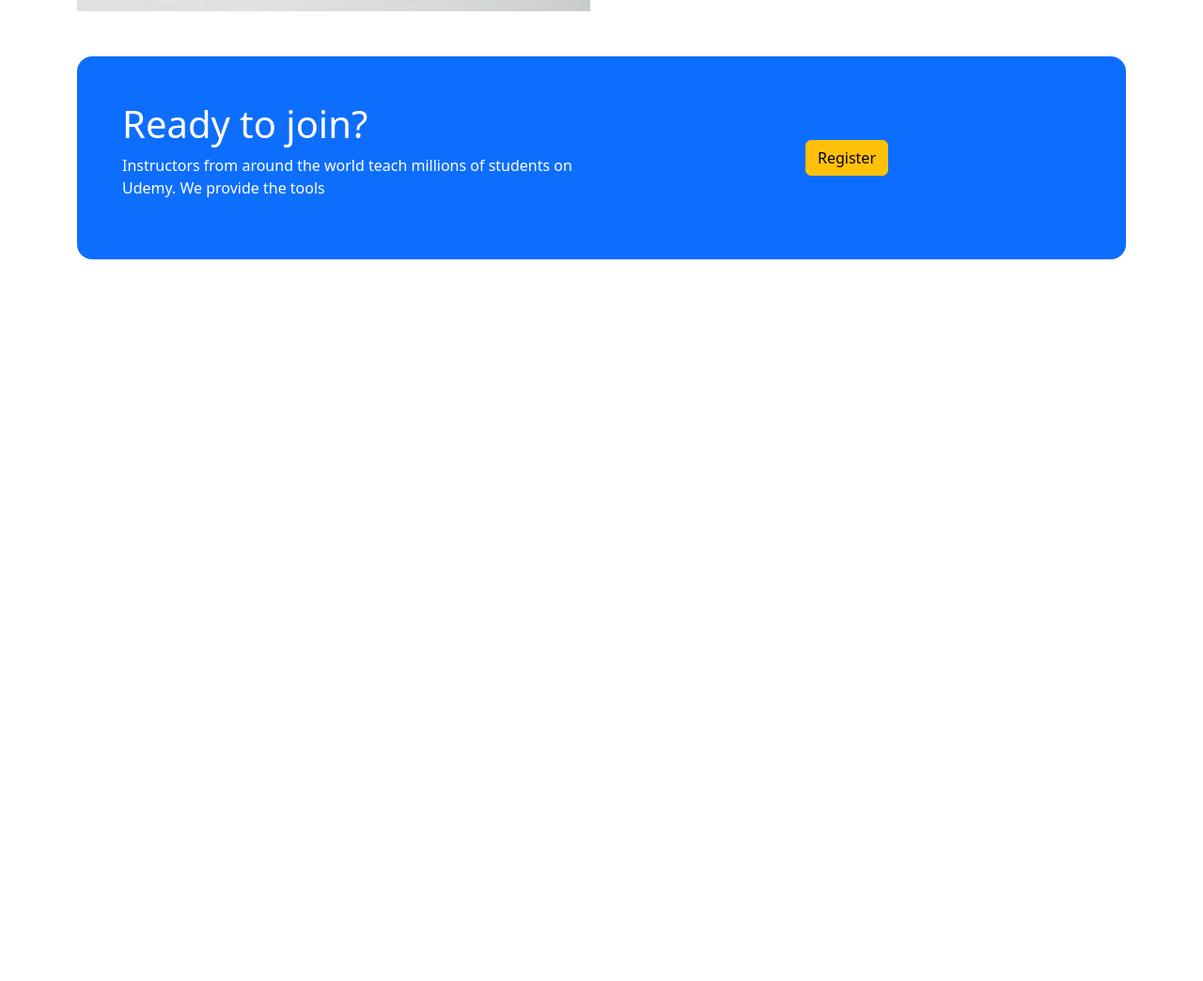
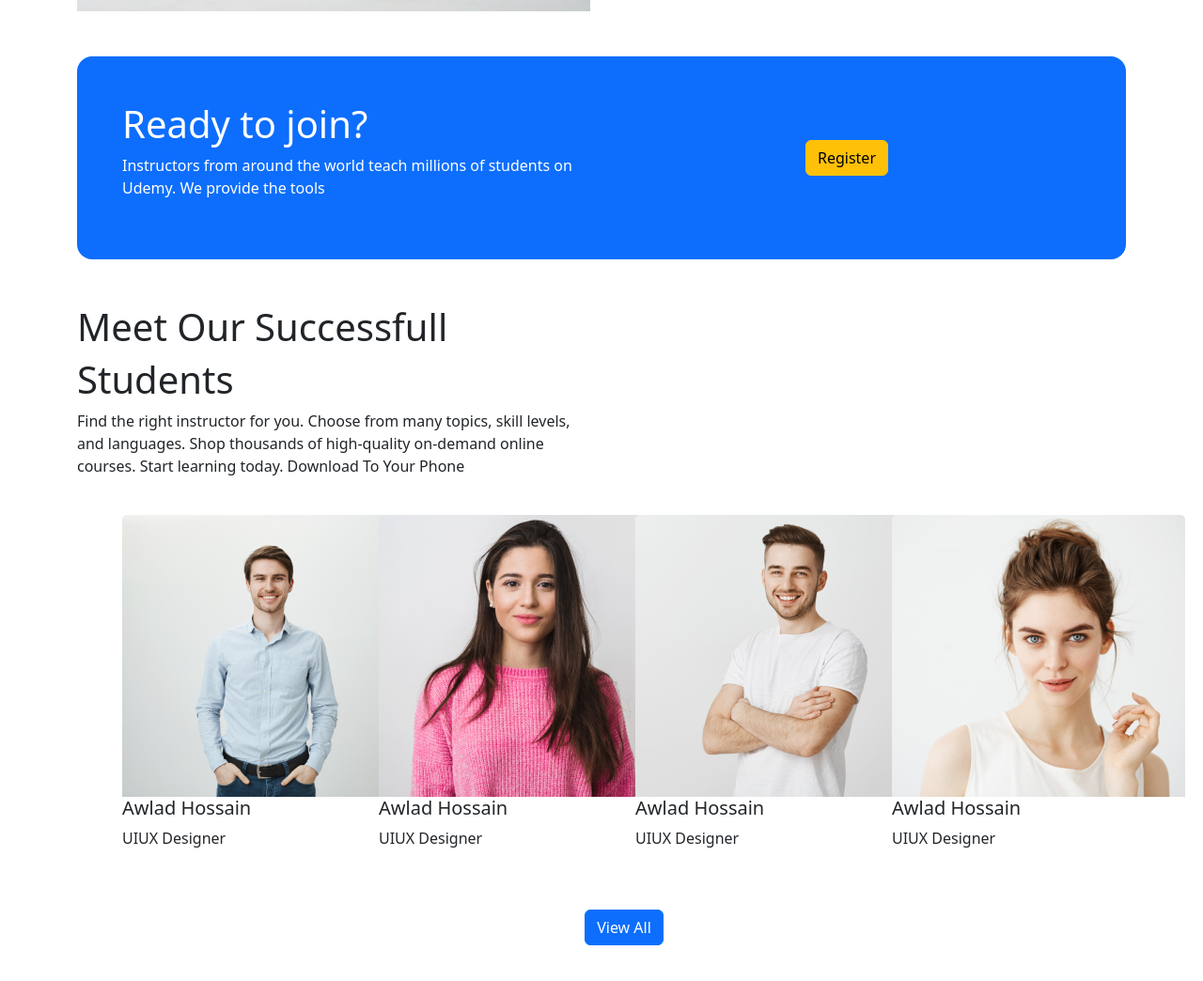
Before and after one commit to Arafat6065/Online-EduCation, a plain HTML site: page index.html in a window 1280 px wide. Shown: the part 2475-3519 px from the top of the page at 94% size. Before the commit the page ends 2775 px from the top, so only its background shows below. Drawn offline with nearby package versions, Linux system fonts and the light colour scheme.

Commit message:
success-std-added

```diff
--- a/index.html
+++ b/index.html
@@ -332,6 +332,59 @@
 
         </section>
 
+        <!-- ------------successful student section-------- -->
+        <section class="sucess-std-container mt-5 mb-5">
+            <div class="success-std-title row pb-4">
+                <div class="col-lg-6 col-md-12 col-sm-12">
+                    <h1>Meet Our Successfull </h1>
+                    <h1>Students</h1>
+                    <p>Find the right instructor for you. Choose from many topics, skill levels, and languages.
+                        Shop
+                        thousands of high-quality on-demand online courses. Start learning today. Download To
+                        Your
+                        Phone</p>
+                </div>
+
+            </div>
+
+            <div class="success-std ps-5 ">
+                <div class="row">
+
+                    <div class="col-lg-3 col-md-6 col-sm-12 ">
+                        <img src="./images/student/student-1.png" alt="">
+                        <h5>Awlad Hossain</h5>
+                        <p>UIUX Designer</p>
+
+                    </div>
+                    <div class="col-lg-3 col-md-6 col-sm-12">
+                        <img src="./images/student/student-2.png" alt="">
+                        <h5>Awlad Hossain</h5>
+                        <p>UIUX Designer</p>
+
+                    </div>
+                    <div class="col-lg-3 col-md-6 col-sm-12">
+                        <img src="./images/student/student-3.png" alt="">
+                        <h5>Awlad Hossain</h5>
+                        <p>UIUX Designer</p>
+
+                    </div>
+                    <div class="col-lg-3 col-md-6 col-sm-12">
+                        <img src="./images/student/student-4.png" alt="">
+                        <h5>Awlad Hossain</h5>
+                        <p>UIUX Designer</p>
+
+                    </div>
+
+
+                </div>
+                <div class="mt-5 d-flex justify-content-center align-items-center ">
+                    <button class="btn btn-primary">View All</button>
+                </div>
+
+            </div>
+
+        </section>
+
     </main>
 
 
```
